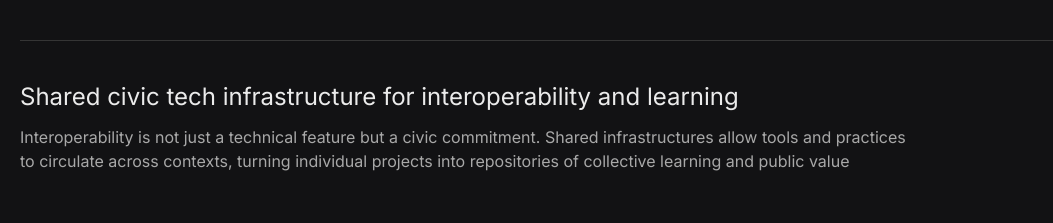
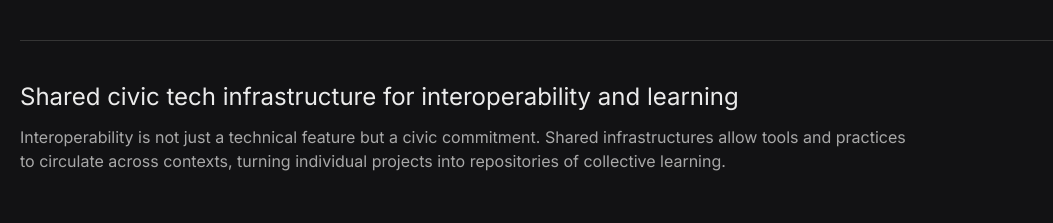
Before and after one commit to Dark-Matter-Labs/civic-tech-studio, a Next.js app: page / in a window 1280 px wide. Shown: the part 4919-5142 px from the top of the page, without its empty margins (0-1053 px from the left). Built offline with nearby package versions, Linux system fonts and the light colour scheme.

Commit message:
typo edit

```diff
--- a/components/LearningSection.tsx
+++ b/components/LearningSection.tsx
@@ -16,7 +16,7 @@ const learnings = [
   {
     title: "Shared civic tech infrastructure for interoperability and learning",
     description:
-      "Interoperability is not just a technical feature but a civic commitment. Shared infrastructures allow tools and practices to circulate across contexts, turning individual projects into repositories of collective learning and public value",
+      "Interoperability is not just a technical feature but a civic commitment. Shared infrastructures allow tools and practices to circulate across contexts, turning individual projects into repositories of collective learning.",
   },
 ];
 
```
